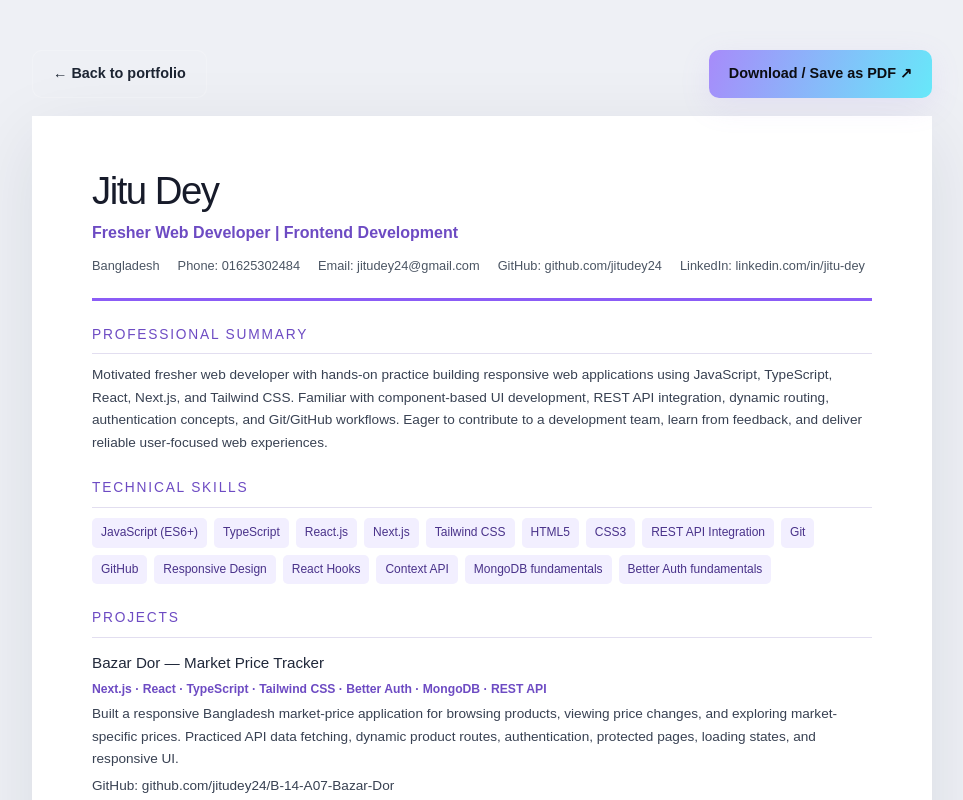
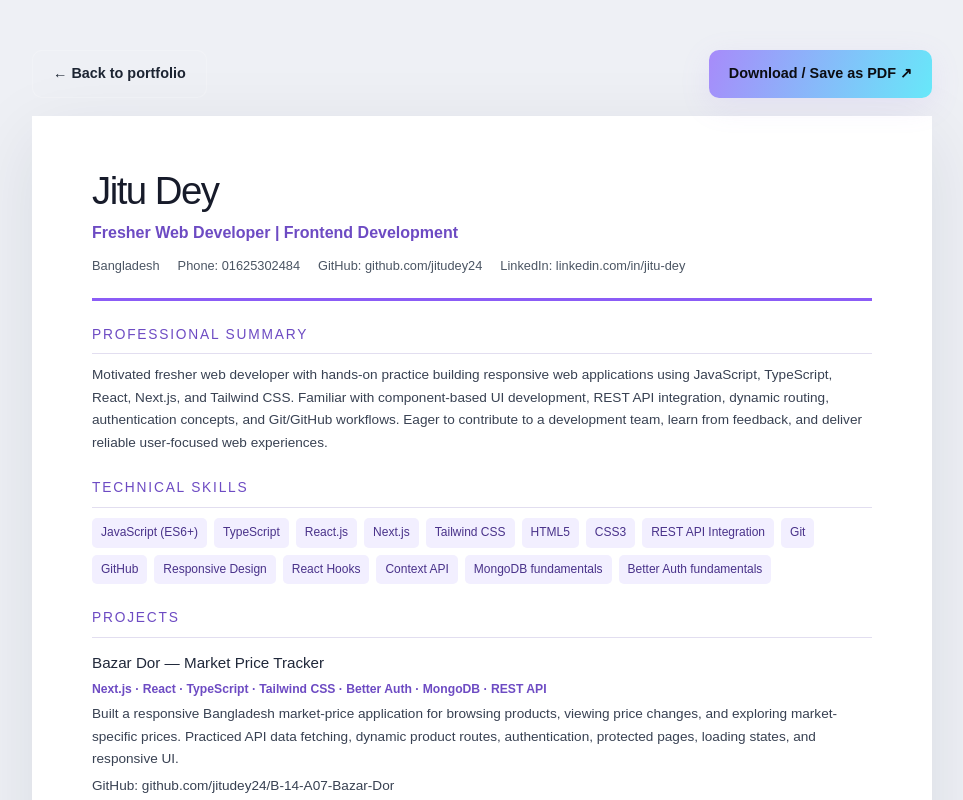
Before and after one commit to jitudey24/my-personal-portfolio, a Next.js app: page /resume in a window 1280 px wide. Shown: the top 800 px of the page, without its empty margins (158-1121 px from the left). Built offline with nearby package versions, Linux system fonts and the light colour scheme.

Commit message:
Remove placeholder email from resume

```diff
--- a/src/app/resume/page.js
+++ b/src/app/resume/page.js
@@ -12,7 +12,7 @@ export default function ResumePage() {
           <h1>Jitu Dey</h1>
           <p className="resume-headline">Fresher Web Developer | Frontend Development</p>
           <div className="resume-contact">
-            <span>Bangladesh</span><span>Phone: 01625302484</span><span>Email: jitudey24@gmail.com</span>
+            <span>Bangladesh</span><span>Phone: 01625302484</span>
             <span>GitHub: github.com/jitudey24</span><span>LinkedIn: linkedin.com/in/jitu-dey</span>
           </div>
         </header>
```
